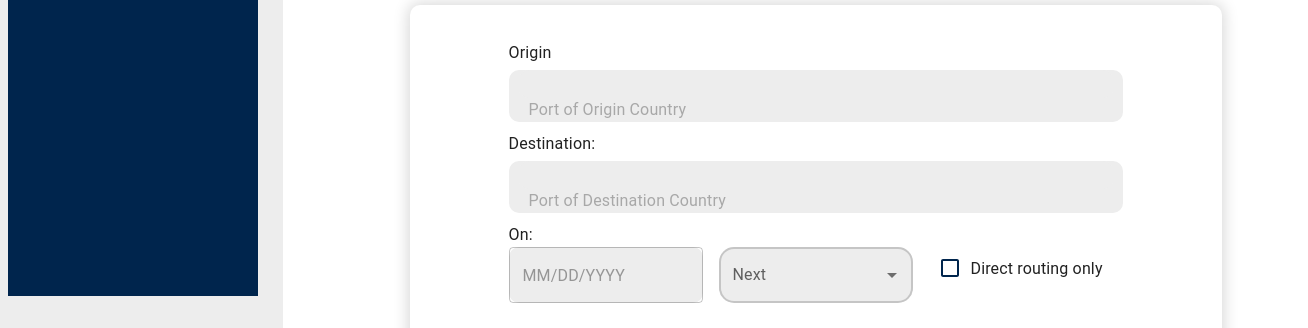
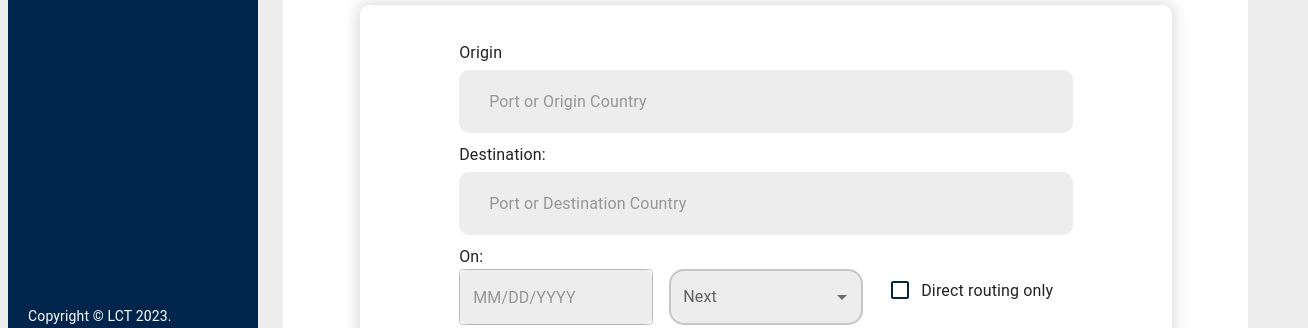
Before and after one commit to sawera-waheed/logistics, a React (Vite) app: page /seasolutions in a window 1280 px wide. Shown: the part 472-800 px from the top of the page, 1308 px wide, since content can reach past the window. Built offline with nearby package versions, Linux system fonts and the light colour scheme.

Commit message:
Logistics

```diff
--- a/src/Pages/AirSolutions/AirSolutions.jsx
+++ b/src/Pages/AirSolutions/AirSolutions.jsx
@@ -236,7 +236,8 @@ const AirSolutions = () => {
               <Grid item sm={12} md={12} lg={12} sx={{ height: "50%" }}>
                 <Box
                   sx={{
-                    padding: "30px",
+                    paddingTop: "30px",
+                    paddingBottom: "30px",
                     width: "100%",
                     borderRadius: "15px",
                     backgroundColor: "#fff",
@@ -261,7 +262,7 @@ const AirSolutions = () => {
                     sx={{
                       marginTop: "10px",
                       width: "80%",
-                      marginLeft: "10%",
+                      marginLeft: "8%",
                       borderRadius: "10px",
                       padding: "20px",
                       boxShadow: "0px 0px 15px 2px #00000028",
@@ -284,20 +285,18 @@ const AirSolutions = () => {
                               type="text"
                               disableUnderline
                               fullWidth
+                              placeholder="Origin Country"
                               label="From"
                               inputProps={{
                                 style: {
                                   borderRadius: "10px",
-                                  padding: "5px 10px 0px 10px",
+                                  margin: "10px",
+                                  padding: "10px",
                                   backgroundColor: "#EDEDED",
                                 },
                               }}
                             ></Input>
-                            <Typography
-                              sx={{  color: "#A8A8A8" , ml: "10px" }}
-                            >
-                              Origin Country
-                            </Typography>
+
                           </Box>
                           <Typography sx={{ mt: "10px" }}>To:</Typography>
                           <Box
@@ -312,20 +311,18 @@ const AirSolutions = () => {
                               type="text"
                               disableUnderline
                               fullWidth
+                              placeholder="Destination Country"
                               label="To"
                               inputProps={{
                                 style: {
                                   borderRadius: "10px",
-                                  padding: "5px 10px 0px 10px",
+                                  margin: "10px",
+                                  padding: "10px",
                                   backgroundColor: "#EDEDED",
                                 },
                               }}
                             ></Input>
-                            <Typography
-                              sx={{ ml: "10px" , color: "#A8A8A8" }}
-                            >
-                              Destination Country
-                            </Typography>
+
                           </Box>
                           <Typography sx={{ mt: "10px" }}>On:</Typography>
                           <Grid container spacing={2}>
--- a/src/Pages/SeaSolutions/SeaSolutions.jsx
+++ b/src/Pages/SeaSolutions/SeaSolutions.jsx
@@ -224,7 +224,8 @@ const SeaSolutions = () => {
               <Grid item sm={12} md={12} lg={12} sx={{ height: "50%" }}>
                 <Box
                   sx={{
-                    padding: "30px",
+                    paddingTop: "30px",
+                    paddingBottom: "30px",
                     width: "100%",
                     borderRadius: "10px",
                     backgroundColor: "#fff",
@@ -249,7 +250,7 @@ const SeaSolutions = () => {
                     sx={{
                       marginTop: "5px",
                       width: "80%",
-                      marginLeft: "10%",
+                      marginLeft: "8%",
                       borderRadius: "10px",
                       padding: "20px",
                       boxShadow: "0px 0px 15px 2px #00000028",
@@ -272,18 +273,18 @@ const SeaSolutions = () => {
                               type="text"
                               disableUnderline
                               fullWidth
+                              placeholder="Port or Origin Country"
                               label="From"
                               inputProps={{
                                 style: {
                                   borderRadius: "10px",
-                                  padding: "5px 10px 0px 10px",
+                                  margin: "10px",
+                                  padding: "10px",
                                   backgroundColor: "#EDEDED",
                                 },
                               }}
                             ></Input>
-                            <Typography sx={{ color: "#A8A8A8", ml: "10px"  }}>
-                              Port of Origin Country
-                            </Typography>
+
                           </Box>
                           <Typography sx={{ mt: "10px" }}>
                             Destination:
@@ -299,19 +300,19 @@ const SeaSolutions = () => {
                             <Input
                               type="text"
                               disableUnderline
+                              placeholder="Port or Destination Country"
                               fullWidth
                               label="To"
                               inputProps={{
                                 style: {
                                   borderRadius: "10px",
-                                  padding: "5px 10px 0px 10px",
+                                  margin: "10px",
+                                  padding: "10px",
                                   backgroundColor: "#EDEDED",
                                 },
                               }}
                             ></Input>
-                            <Typography sx={{ color: "#A8A8A8", ml: "10px" }}>
-                              Port of Destination Country
-                            </Typography>
+
                           </Box>
                           <Typography sx={{ mt: "10px" }}>On:</Typography>
                           <Grid container spacing={2}>
--- a/src/Pages/SignIn/SignIn.jsx
+++ b/src/Pages/SignIn/SignIn.jsx
@@ -15,7 +15,7 @@ import { useNavigate } from "react-router-dom";
 import Typography from "@mui/material/Typography";
 import { createTheme, ThemeProvider } from "@mui/material/styles";
 import logo from "../../assets/Images/logo.png";
-
+import bg from "../../assets/Images/bg.png"
 //  export default function
 const SignInSide = () => {
   const navigate = useNavigate();
@@ -54,7 +54,7 @@ const SignInSide = () => {
         display: "flex",
         alignItems: "center",
         height: "100vh",
-        backgroundImage: `url("https://steptodown.com/istock-downloader/images/steptodown.com325151.jpg")`,
+        backgroundImage: `url(${bg})`,
         backgroundRepeat: "none",
         backgroundSize: "cover",
 
@@ -88,7 +88,7 @@ const SignInSide = () => {
             display: "flex",
             flexDirection: "column",
             alignItems: "center",
-            background: "#ffffffeb",
+            background: "#ffffffc8",
             width: "40%",
             padding: "30px",
             height: "500px",
--- a/src/Pages/Tracking/Tracking.jsx
+++ b/src/Pages/Tracking/Tracking.jsx
@@ -36,7 +36,7 @@ import Select from "@mui/material/Select";
 import { TbArrowNarrowDown, TbArrowNarrowUp } from "react-icons/tb";
 
 const Tracking = () => {
-  const [selectedValue, setSelectedValue] = useState("");
+  const [selectedValue, setSelectedValue] = useState("sea");
   const handleSeaTracking = () => {};
   const handleAirTracking = () => {};
   const codes = [
--- a/src/Sidebar/Sidebar.jsx
+++ b/src/Sidebar/Sidebar.jsx
@@ -152,7 +152,7 @@
 // export default MyProSidebar;
 // export { Item };
 
-import { useEffect, useState , useRef } from "react";
+import { useEffect, useState, useRef } from "react";
 import { Menu, Sidebar, MenuItem } from "react-pro-sidebar";
 import { useProSidebar } from "react-pro-sidebar";
 
@@ -176,8 +176,7 @@ import SwitchLeftOutlinedIcon from "@mui/icons-material/SwitchLeftOutlined";
 import { GiCargoShip } from "react-icons/gi";
 import { FiSettings } from "react-icons/fi";
 import { SlPlane } from "react-icons/sl";
-const Item = ({ title, to, icon, selected, setSelected , open, setOpen }) => {
-
+const Item = ({ title, to, icon, selected, setSelected, open, setOpen }) => {
   const theme = useTheme();
   const colors = tokens(theme.palette.mode);
   const navigate = useNavigate();
@@ -188,7 +187,7 @@ const Item = ({ title, to, icon, selected, setSelected , open, setOpen }) => {
   return (
     <MenuItem
       active={selected === title}
-      style={{ color: "#fff" , backgroundColor: "transparent"}}
+      style={{ color: "#fff", backgroundColor: "transparent" }}
       onClick={handleNavigate}
       icon={icon}
     >
@@ -196,9 +195,23 @@ const Item = ({ title, to, icon, selected, setSelected , open, setOpen }) => {
     </MenuItem>
   );
 };
+function Copyright(props) {
 
+  return (
+    <Typography
+      variant="body2"
+      color="#fff"
+      align="center"
+      {...props}
+    >
+      {"Copyright © "}
+      {"LCT "}
+      {new Date().getFullYear()}
+      {"."}
+    </Typography>
+  );
+}
 const MyProSidebar = () => {
-
   const [open, setOpen] = useState(false);
   const theme = useTheme();
   const colors = tokens(theme.palette.mode);
@@ -207,21 +220,19 @@ const MyProSidebar = () => {
   const { sidebarRTL, setSidebarRTL, sidebarImage } = useSidebarContext();
   const { collapseSidebar, toggleSidebar, collapsed, broken } = useProSidebar();
   const childRef = useRef(null);
-  const handleOpen=()=>{
-    setOpen(true)
-  }
- const  handleClose=()=>{
-    setOpen(false)
-  }
-  useEffect(()=>{
-
-  })
+  const handleOpen = () => {
+    setOpen(true);
+  };
+  const handleClose = () => {
+    setOpen(false);
+  };
+  useEffect(() => {});
   return (
     <Box
       sx={{
         position: "sticky",
         display: "flex",
-        height: "95vh",
+        height: "100vh",
         top: 0,
         backgroundColor: "#000",
         bottom: 0,
@@ -257,10 +268,14 @@ const MyProSidebar = () => {
         image={sidebarImage}
       >
         <Menu iconshape="square">
-          <Box paddingLeft={"10px"} sx={{marginTop: "20px"}}>
-            <Box sx={{color:"#fff", mb: "20px" , ml: "10px"}}>
-            <Typography sx={{fontSize: "30px", fontWeight: "bold"}}>LCT</Typography>
-            <Typography sx={{fontSize: "12px"}}>Tracker And Solutions</Typography>
+          <Box paddingLeft={"10px"} sx={{ marginTop: "20px" }}>
+            <Box sx={{ color: "#fff", mb: "20px", ml: "10px" }}>
+              <Typography sx={{ fontSize: "30px", fontWeight: "bold" }}>
+                LCT
+              </Typography>
+              <Typography sx={{ fontSize: "12px" }}>
+                Tracker And Solutions
+              </Typography>
             </Box>
 
             <Item
@@ -295,6 +310,9 @@ const MyProSidebar = () => {
             />
           </Box>
         </Menu>
+        <Box sx={{position: "absolute", bottom: "10px" , left: "20px"}}>
+        <Copyright  />
+        </Box>
       </Sidebar>
     </Box>
   );
```
Lines whose indentation alone changed are shown as unchanged.
